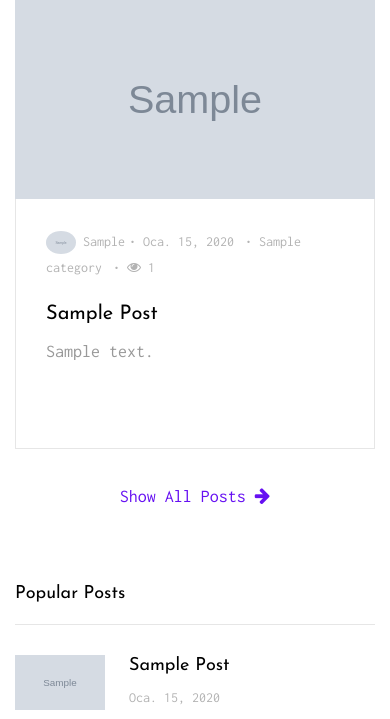
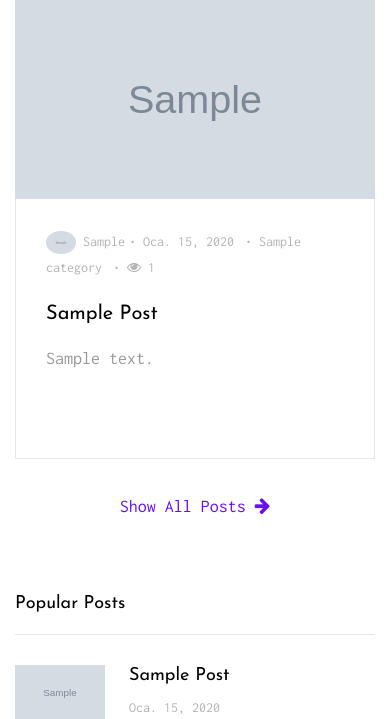
Before and after one commit to gabrielsecretdev/blog-django, a Django app: page / in a window 390 px wide. Shown: the part 876-1595 px from the top of the page. Run offline with Django 3.2, Linux system fonts and the light colour scheme; tables that the repository leaves empty hold one stand-in row (values such as "Sample post"); grey boxes marked "Sample" are stand-in pictures; some libraries are stand-ins or nearby versions.

Commit message:
Upload Files

```diff
--- a/templates/index.html
+++ b/templates/index.html
@@ -37,7 +37,11 @@
     <style>
         @media screen and (max-width: 524px) {
             .spanyek{
-                height: 250px !important;
+                height: 260px !important;
+            }
+            .spanyek p{
+                margin: 0 !important;
+                margin-top: 15px !important;
             }
         }
     </style>
```
